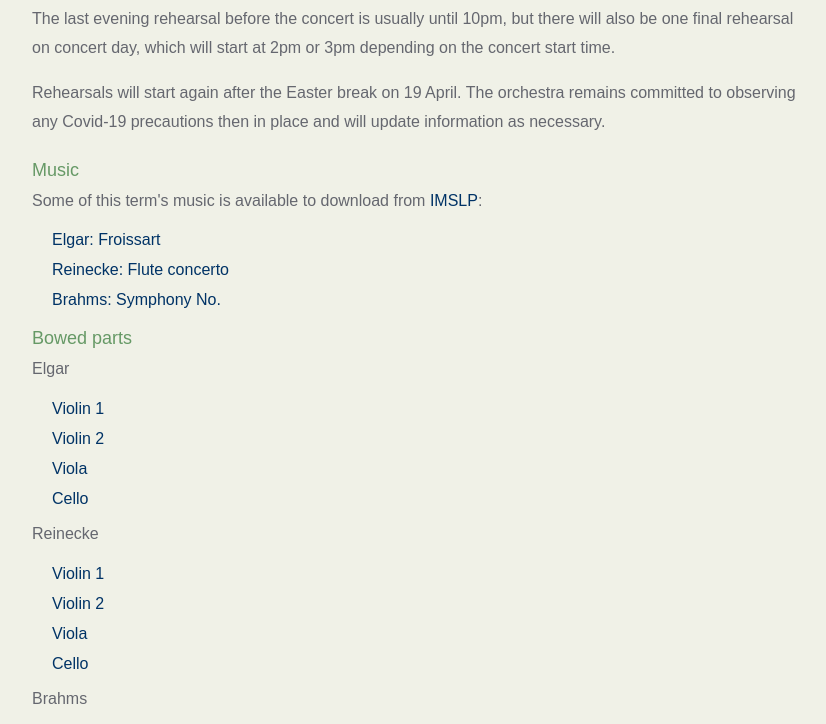
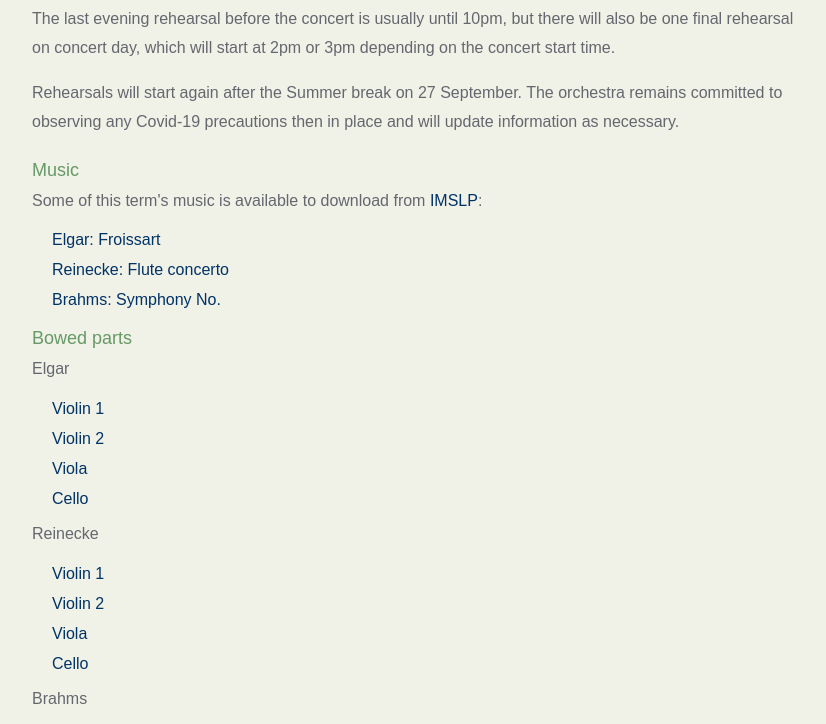
Before and after one commit to the-angel-orchestra/the-angel-orchestra.github.io, a Jekyll site: the page built from rehearsals/index.html, in a window 1280 px wide and 900 px high, scrolled down 838 px, cut to the strip 176-900 px from the top of the window. Shown: the whole strip, without its empty margins (224-1050 px from the left). Built offline with Jekyll 4.4.1, drawn with Linux system fonts in a browser that asks for light colours; nearby versions of some CDN libraries; some web fonts are replaced.

Commit message:
Update rehearsals.html

```diff
--- a/_includes/rehearsals.html
+++ b/_includes/rehearsals.html
@@ -1 +1 @@
-<p>Rehearsals will start again after the Easter break on 19 April. The orchestra remains committed to observing any Covid-19 precautions then in place and will update information as necessary.</p>
+<p>Rehearsals will start again after the Summer break on 27 September. The orchestra remains committed to observing any Covid-19 precautions then in place and will update information as necessary.</p>
```
